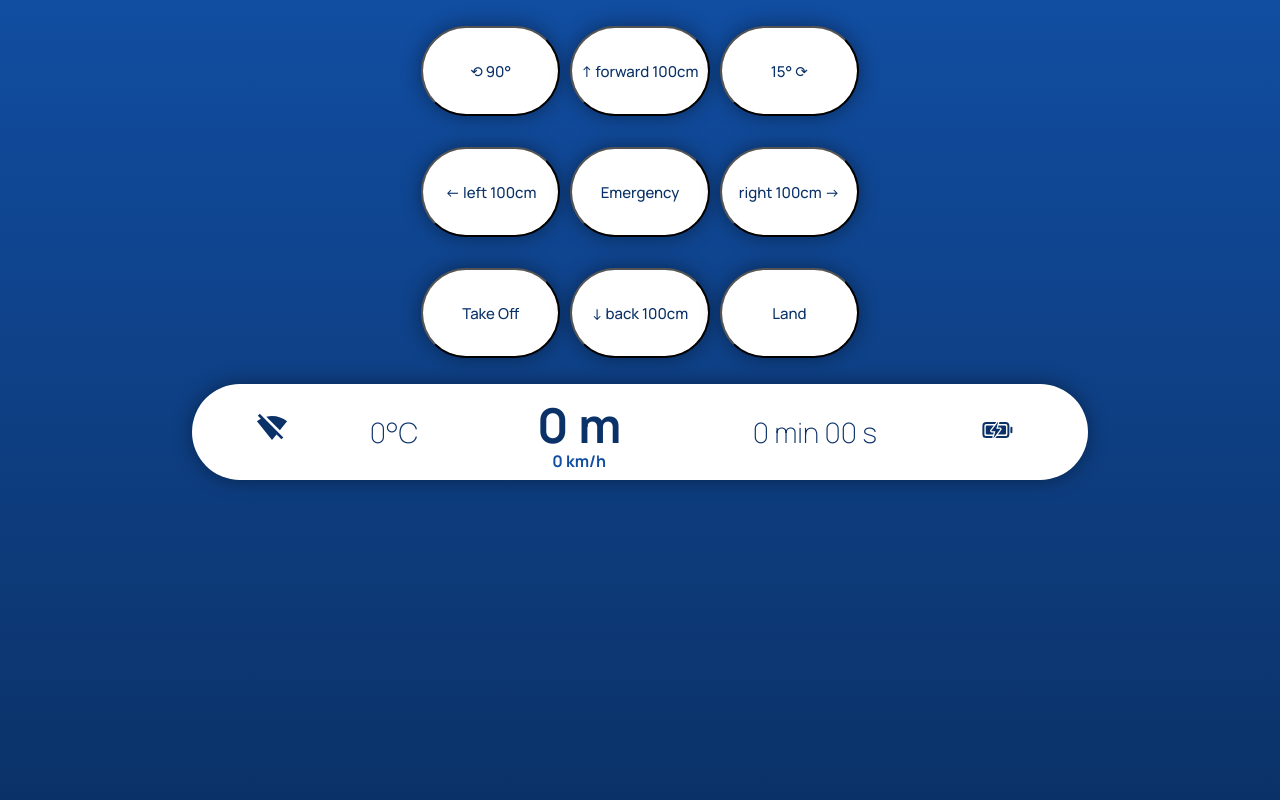
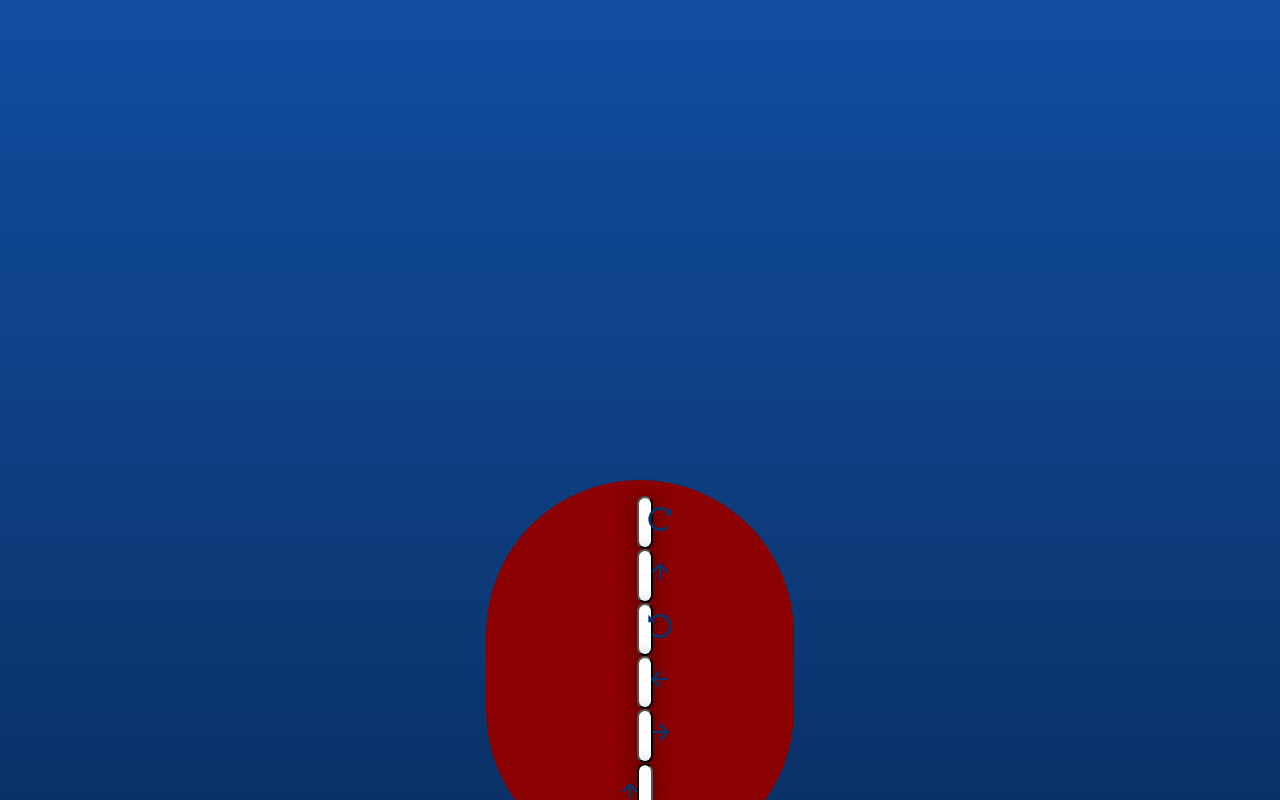
Before and after one commit to ianlcz/droneControl, a React (Vite) app in the folder frontend/: page / in a window 1280 px wide. Shown: the top 800 px of the page. Built offline with nearby package versions, Linux system fonts and the light colour scheme.

Commit message:
push button display

```diff
--- a/frontend/src/components/button/direction.js
+++ b/frontend/src/components/button/direction.js
@@ -1,15 +1,27 @@
 import React from "react";
 import styled from 'styled-components';
+import { RiFlightTakeoffLine, RiFlightLandLine } from "react-icons/ri";
+import { IoWarningOutline } from "react-icons/io5";
+import { GiClockwiseRotation, GiAnticlockwiseRotation } from "react-icons/gi";
+import { BiArrowFromTop, BiArrowToBottom, BiLeftArrowAlt, BiRightArrowAlt, BiDownArrowAlt, BiUpArrowAlt } from "react-icons/bi";
 
 const CommandGrid = styled.div`
-    .container{
+    .video{
+      height: 30em;
+    }
+    .round{
       margin: 0 auto;
       display:flex;
       flex-direction: column;
       align-items: center;
       justify-content : space-evenly;
-        width: 70%;
+      width: 24%;
       height: 24em;
+      border-radius: 200px;
+      background-color: darkred;
+    }
+    .circle-container li{
+      list-style: none;
     }
     .button{
       padding:0;
@@ -18,14 +30,14 @@ const CommandGrid = styled.div`
       justify-content : space-around;
       width: 50%;
     }
+    span {
+      font-size: 30px;
+      text-align: center;
+    }
     button{
-        font-style: bold;
-        font-size: 15px;
-        text-align: center;
       cursor: pointer;
-        margin: 5px;
-        width: 33%;
-        height: 6em;
+      width: 9%;
+      height: 4em;
       background-color: white;
       color: #0b3268;
       font-family: "Manrope";
@@ -33,7 +45,20 @@ const CommandGrid = styled.div`
       box-shadow: 0px 0px 20px rgba(0,0,0,0.4);
     }
     .emergency {
-        background-color: ;
+      background-color: darkred;
+      color: white;
+    }
+  .up {
+    transform: rotate(180deg);
+  }
+  .pan{
+    margin: 0 auto;
+    display:flex;
+    flex-direction: column;
+    align-items: center;
+    justify-content : space-evenly;
+    width: 70%;
+    height: 5em;
   }
 `;
 
@@ -47,25 +72,44 @@ function sendCommand(command) {
 const amount = 100;
 const Direction = () => (
     <CommandGrid>
-        <div className="container">
-            <div className="button" >
-                {/* Rotate to the left 90° */}
-                <button className="rotate" onClick={sendCommand('ccw 90')}><span className="symbol">⟲</span> 90°</button>
-                <button onClick={sendCommand(`forward ${amount}`)}><span className="symbol">↑</span> forward {amount}cm</button>
-                {/* Rotate to the right 15° */}
-                <button className="rotate" onClick={sendCommand('cw 15')}> 15° <span className="symbol">⟳</span></button>
+        <div className="video">
+
         </div>
+        <div className="container round">
+            <ul className='circle-container'>
+                <li> <button className="rotate" onClick={sendCommand('ccw 90')}><span className="symbol"><GiClockwiseRotation/></span></button></li>
+                <li><button onClick={sendCommand(`forward ${amount}`)}><span className="symbol"><BiUpArrowAlt/></span></button></li>
+                <li><button className="rotate" onClick={sendCommand('cw 15')}><span className="symbol"><GiAnticlockwiseRotation/></span></button></li>
+                <li><button onClick={sendCommand(`left ${amount}`)}><span className="symbol"><BiLeftArrowAlt/></span></button></li>
+                <li><button onClick={sendCommand(`right ${amount}`)}><span className="symbol"><BiRightArrowAlt/></span></button></li>
+                <li> <button className="up" onClick={sendCommand('takeoff')}><span className="symbol"><BiArrowFromTop/></span></button></li>
+                <li><button onClick={sendCommand(`back ${amount}`)}><span className="symbol"><BiDownArrowAlt/></span></button></li>
+                <li><button className="down" onClick={sendCommand('down')}><span className="symbol"><BiArrowToBottom/></span></button></li>
+            </ul>
+            {/* <div className="button" >*/}
+            {/*     Rotate to the left 90° */}
+            {/*    <button className="rotate" onClick={sendCommand('ccw 90')}><span className="symbol"><GiClockwiseRotation/></span></button>*/}
+            {/*    <button onClick={sendCommand(`forward ${amount}`)}><span className="symbol"><BiUpArrowAlt/></span></button>*/}
+            {/*     Rotate to the right 15° */}
+            {/*    <button className="rotate" onClick={sendCommand('cw 15')}><span className="symbol"><GiAnticlockwiseRotation/></span></button>*/}
+            {/*</div>*/}
 
-            <div className="button" >
-                <button onClick={sendCommand(`left ${amount}`)}><span className="symbol">←</span> left {amount}cm</button>
-                <button className="emergency" onClick={sendCommand('emergency')}> Emergency </button>
-                <button onClick={sendCommand(`right ${amount}`)}>right {amount}cm <span className="symbol">→</span></button>
+            {/*<div className="button" >*/}
+            {/*    <button onClick={sendCommand(`left ${amount}`)}><span className="symbol"><BiLeftArrowAlt/></span></button>*/}
+            {/*    <button className="emergency" onClick={sendCommand('emergency')}><span className="symbol"><IoWarningOutline/></span></button>*/}
+            {/*    <button onClick={sendCommand(`right ${amount}`)}><span className="symbol"><BiRightArrowAlt/></span></button>*/}
+            {/*</div>*/}
+
+            {/*<div className="button">*/}
+            {/*    <button className="up" onClick={sendCommand('up')}><span className="symbol"><BiArrowFromTop/></span></button>*/}
+            {/*    <button onClick={sendCommand(`back ${amount}`)}><span className="symbol"><BiDownArrowAlt/></span></button>*/}
+            {/*    <button className="down" onClick={sendCommand('down')}><span className="symbol"><BiArrowToBottom/></span></button>*/}
+            {/*</div>*/}
         </div>
-
+        <div className="container pan">
             <div className="button">
-                <button className="takeoff" onClick={sendCommand('takeoff')}>Take Off</button>
-                <button onClick={sendCommand(`back ${amount}`)}><span className="symbol">↓</span> back {amount}cm</button>
-                <button className="land" onClick={sendCommand('land')}>Land </button>
+                <button className="takeoff" onClick={sendCommand('takeoff')}><span className="symbol"><RiFlightTakeoffLine/></span></button>
+                <button className="land" onClick={sendCommand('land')}><span className="symbol"><RiFlightLandLine/></span></button>
             </div>
         </div>
     </CommandGrid>
```
Lines whose indentation alone changed are shown as unchanged.
